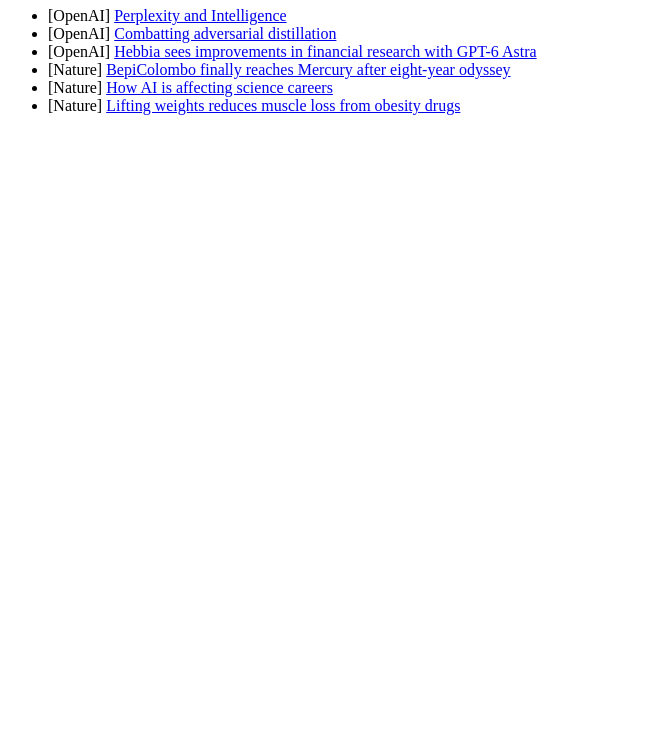
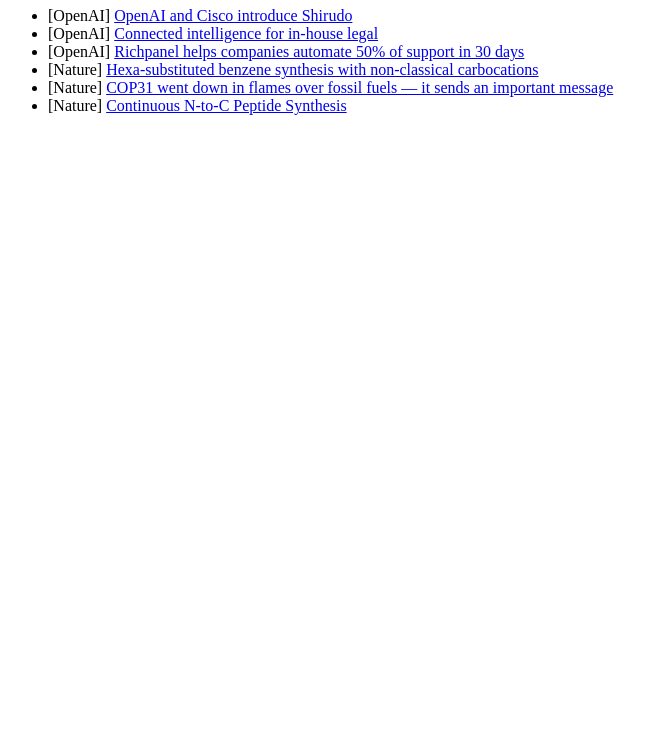
Before and after one commit to FloodTao/my-news-factory, a plain HTML site: page index.html in a window 1280 px wide. Shown: the part 68-800 px from the top of the page, without its empty margins (0-668 px from the left). Drawn offline with Linux system fonts and the light colour scheme.

Commit message:
Update News Report

```diff
--- a/index.html
+++ b/index.html
@@ -1 +1 @@
-<html><meta charset='utf-8'><body><h1>今日全球资讯</h1><ul><li>[OpenAI] <a href='https://openai.com/index/perplexity-and-intelligence'>Perplexity and Intelligence</a></li><li>[OpenAI] <a href='https://openai.com/index/combatting-adversarial-distillation'>Combatting adversarial distillation</a></li><li>[OpenAI] <a href='https://openai.com/business/customer-stories/hebbia'>Hebbia sees improvements in financial research with GPT-6 Astra</a></li><li>[Nature] <a href='https://www.nature.com/articles/d41586-026-03803-8'>BepiColombo finally reaches Mercury after eight-year odyssey</a></li><li>[Nature] <a href='https://www.nature.com/articles/d41586-026-03680-1'>How AI is affecting science careers</a></li><li>[Nature] <a href='https://www.nature.com/articles/d41586-026-03751-3'>Lifting weights reduces muscle loss from obesity drugs</a></li></ul></body></html>
+<html><meta charset='utf-8'><body><h1>今日全球资讯</h1><ul><li>[OpenAI] <a href='https://openai.com/index/introducing-shirudo'>OpenAI and Cisco introduce Shirudo</a></li><li>[OpenAI] <a href='https://openai.com/business/learn/connected-intelligence-for-in-house-legal'>Connected intelligence for in-house legal</a></li><li>[OpenAI] <a href='https://openai.com/business/customer-stories/richpanel-ai-customer-support'>Richpanel helps companies automate 50% of support in 30 days</a></li><li>[Nature] <a href='https://www.nature.com/articles/s41586-026-11449-9'>Hexa-substituted benzene synthesis with non-classical carbocations</a></li><li>[Nature] <a href='https://www.nature.com/articles/d41586-026-03827-0'>COP31 went down in flames over fossil fuels — it sends an important message</a></li><li>[Nature] <a href='https://www.nature.com/articles/s41586-026-11448-w'>Continuous N-to-C Peptide Synthesis</a></li></ul></body></html>
```
